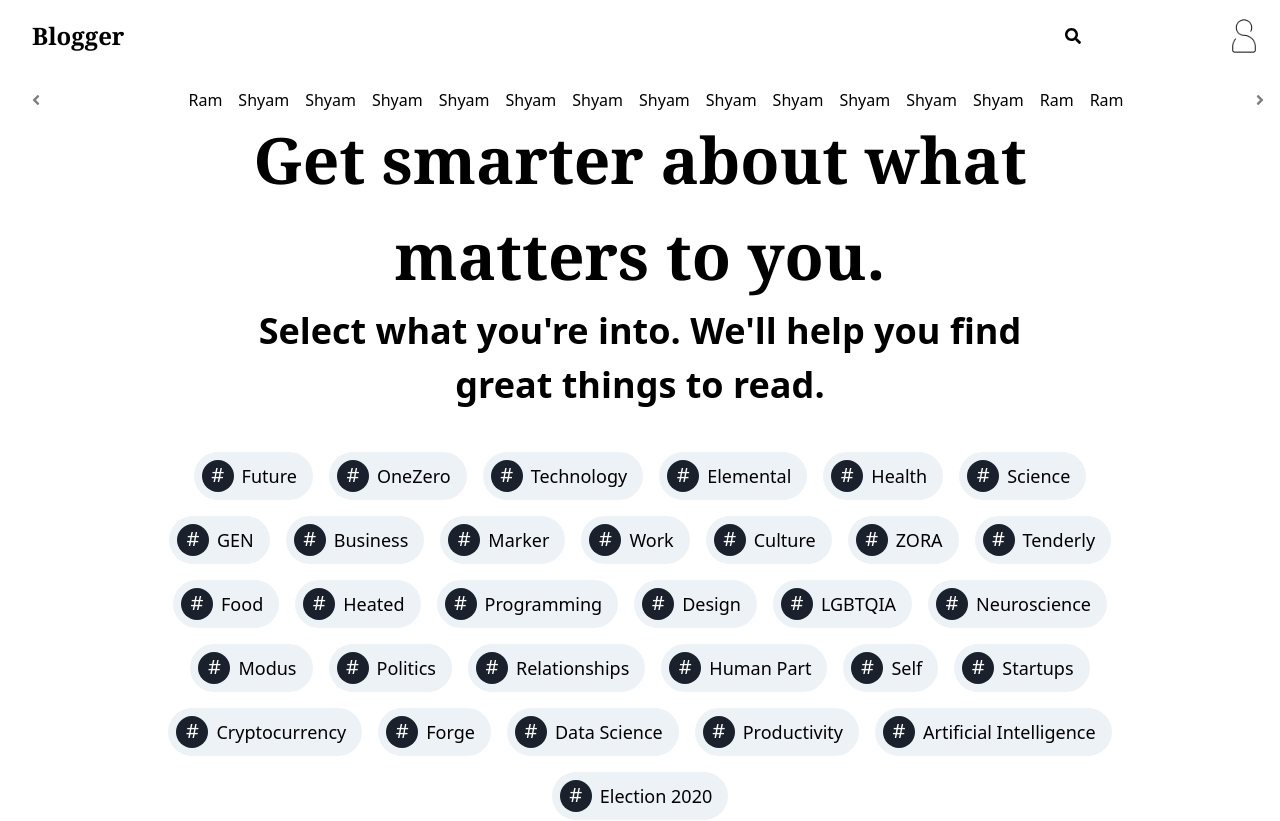
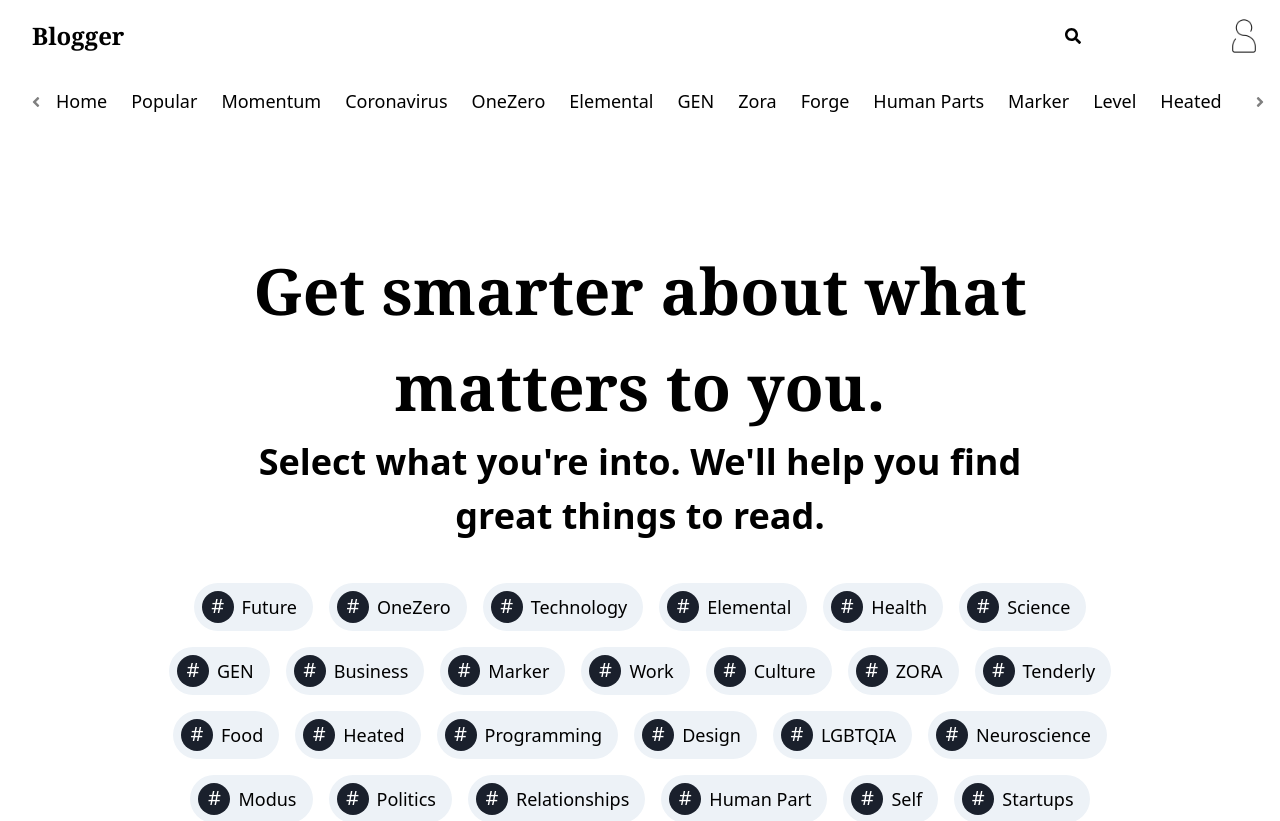
Before and after one commit to AmitKuntal/blogger, a React (Create React App) app: page / in a window 1280 px wide. Shown: the top 821 px of the page. Built offline with nearby package versions, Linux system fonts and the light colour scheme.

Commit message:
Scrollable navigation bar issue fixed

```diff
--- a/src/components/navbar.jsx
+++ b/src/components/navbar.jsx
@@ -8,7 +8,7 @@
 function Navbar(props) {
 
   return (
-      <div className="w-full fixed flex flex-row flex-wrap justify-center mainbackgroundcolor">
+      <div className={props.login?"w-full flex flex-row flex-wrap justify-center mainbackgroundcolor":"w-full fixed flex flex-row flex-wrap justify-center mainbackgroundcolor"}>
         <nav className="font-bold w-full container  flex items-center justify-between p-4 h-full sm:text-md sm:pl-2 md:pl-2 lg:pl-8">
             <div className="block sm:block md:hidden sm:mr-2 md:mr-2 lg:mr-6 xl:mr-6">
                     <a className="text-white hover:text-gray-200" href="#">
--- a/src/components/scrollablemenu.jsx
+++ b/src/components/scrollablemenu.jsx
@@ -6,6 +6,7 @@
 
 function Features() {
   const { useRef } = React;
+  const [sticky, setSticky] = React.useState(false);
   const ref = useRef(null);
 
   const scrollLeft = (scrollOffset) => {
@@ -14,17 +15,31 @@
   };
 
   const scrollRight = (scrollOffset) => {
-    console.log(ref.current)
+    console.log(ref.current.scrollOffset)
     ref.current.scrollLeft += 300;
   };
-const projects = ['Ram','Shyam',,'Shyam','Shyam','Shyam','Shyam','Shyam','Shyam','Shyam','Shyam','Shyam','Shyam','Shyam','Ram','Ram']
+
+  const handelEvent = (event)=>{
+   var element =  document.getElementById("ScrollNav");
+   var top = element.getBoundingClientRect().top;
+   var bottom = element.getBoundingClientRect().bottom;
+   if( top< 0){
+     setSticky(true)
+   }
+   else if(window.pageYOffset < 70){
+     setSticky(false);
+    }
+  };
+
+  window.addEventListener('scroll', handelEvent);
+const projects = ['Home','Popular','Momentum','Coronavirus','OneZero','Elemental','GEN','Zora','Forge','Human Parts','Marker','Level','Heated','More']
   return (
-    <div className="w-full flex flex-row justify-center">
+    <div className={sticky ? "w-full fixed flex flex-row flex-wrap justify-center mainbackgroundcolor":"w-full flex flex-row flex-wrap justify-center mainbackgroundcolor"} id="ScrollNav">
       <div className= "font-bold w-full container  flex items-center justify-between p-4 h-full sm:text-md sm:pl-2 md:pl-2 lg:pl-8">
         <FontAwesomeIcon icon={faAngleLeft} onClick={scrollLeft} color="gray"/>
-      <div ref={ref} className="overflow-x-auto flex list-none" >
+      <div ref={ref} className="overflow-x-auto flex list-none text-lg items-center mr-4 ml-4" >
         {projects.map((data, index) => (
-          <li className="ml-4 font-light">{data}</li>
+          <li className="mr-6 font-light flex flex-shrink-0">{data}</li>
         ))}
       </div>
       <FontAwesomeIcon icon={faAngleRight} onClick={scrollRight} color="gray"/>
```
